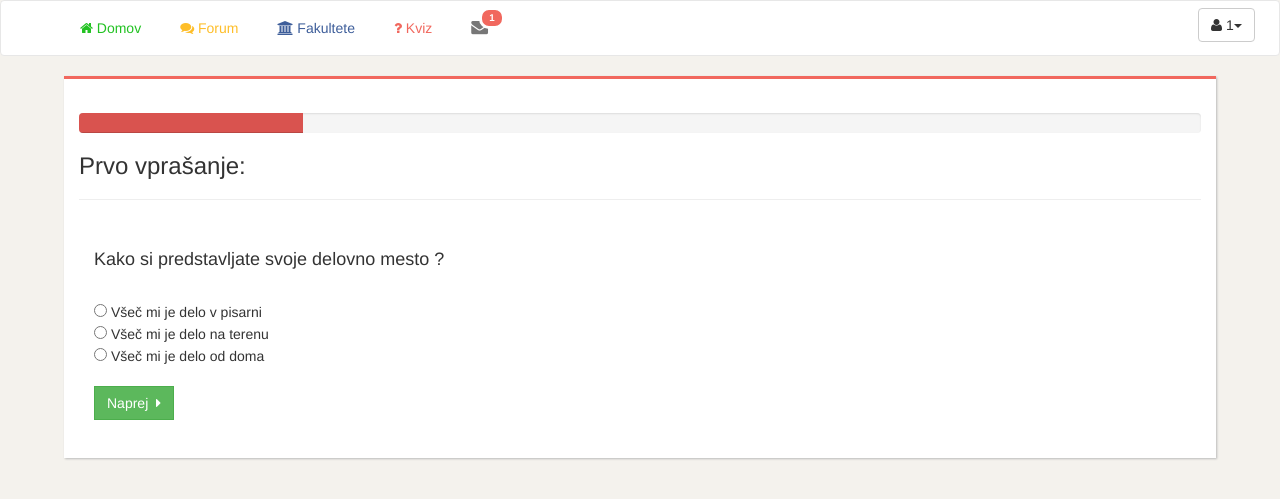
After one commit to AljazKocevar96/4-predmet-mojfaks, a PHP site: page /kviz.php?step=2 in a window 1280 px wide. The commit adds this page. Shown: the top 499 px of the page. Run offline with PHP 8.4, Linux system fonts and the light colour scheme; the visitor is signed in with stand-in values (Sample User, id 1); tables that the repository leaves empty or names only in its code hold one stand-in row (values such as "Sample post"); some libraries are stand-ins or nearby versions.

Commit message:
Dodajanje grafične podobe in modifikacije

```diff
--- a/delete_topic.php
+++ b/delete_topic.php
@@ -15,7 +15,7 @@ if($_SESSION['user_id']==$row['uporabnik_id'] || $_SESSION['admin']==1){
     $queryDEL="DELETE FROM topic WHERE uporabnik_id=".$_SESSION['user_id']." AND id=".$topicID;
     $result=  mysqli_query($link, $queryDEL);
 
-
+   header('Location: forum.php');
 
 }
 else{
--- a/header.php
+++ b/header.php
@@ -163,7 +163,7 @@ $row2=  mysqli_fetch_array($result2);
                     <li id="home" role="presentation" style="margin-right: 0.5em; "><a href="index.php" style="color: rgb(34, 194, 34);"><i class="fa fa-home" style="color: rgb(34, 194, 34);"></i> Domov</a></li>
                     <li id="forum" role="presentation" style="margin-right: 0.5em;"><a href="forum.php" style="color:#febe29;"><i class="fa fa-comments" style="color:#febe29;"></i> Forum</a></li>
                     <li id="faculty" role="presentation" style="margin-right: 0.5em;"><a href="fakultete.php" style="color:#3e5e9a;"><i class="fa fa-institution" style="color:#3e5e9a;"></i> Fakultete</a></li>
-                    <li id="kviz" role="presentation" style="margin-right: 0.5em;"><a href="#" style="color:#f1685e;"><i class="fa fa-question" style="color:#f1685e;"></i> Kviz</a></li>
+                    <li id="kviz" role="presentation" style="margin-right: 0.5em;"><a href="kviz.php" style="color:#f1685e;"><i class="fa fa-question" style="color:#f1685e;"></i> Kviz</a></li>
 
                     <li  role="presentation" style="">
                         <a href="sporocila.php" >
@@ -193,9 +193,6 @@ $row2=  mysqli_fetch_array($result2);
                                 <?php } ?>
                                 <li role="presentation"><a role="menuitem" tabindex="-1" href="profil.php" ><i class="fa fa-wrench"></i> Profil</a></li>
                                 <hr style="margin:0 1em 0 1em;">
-                                <li role="presentation"><a role="menuitem" tabindex="-1" href="#"><i class="fa fa-comment"></i> Sporočila</a></li>
-                                <li role="presentation"><a role="menuitem" tabindex="-1" href="#"><i class="fa fa-check"></i> Odločitve in rezultati</a></li>
-                                <hr style="margin:0 1em 0 1em;">
                                 <li role="presentation"><a role="menuitem" tabindex="-1" href="logOut.php"><i class="fa fa-sign-out"></i> Odjava</a></li>
 
                             </ul>
--- /dev/null
+++ b/kviz.php
@@ -0,0 +1,277 @@
+<?php
+include_once 'header.php';
+include_once 'db.php';
+include_once 'session.php';
+include_once 'funkcije.php';
+
+
+?>
+
+<div class="col-lg-12 bg">
+  <?php if (empty($_GET['step']) || $_GET['step']==1 ) { ?>
+   <!-- HEAD -->
+    <div class="progress" style="margin-top: 3%; ">
+  <div class="progress-bar progress-bar-success" role="progressbar" aria-valuenow="0" aria-valuemin="0" aria-valuemax="100" style="width: 0%">
+  </div>
+</div>
+
+    <hr>
+    <br>
+    <!-- HEAD -->
+
+    <form action="kviz.php?step=2" method="post">
+        <center>
+            <h2 style="color: #f1685e;">Pozdravljeni !</h2>
+            <br>
+            <p>V tem kvizu boste odgovarjali na vprašanja, ki se tičejo vaše študijske poti.</p>
+            <p>Predlogi so le na podlagi vaših odgovorov in ne pomenijo, da za druge šole/poklice niste primerni.</p>
+            <br><br>
+
+            <button type="submit" style="border-radius: inherit; " class="btn btn-success" >Naprej &nbsp;<i class="fa fa-caret-right"></i></button>
+        </center>
+    </form>
+  <?php } ?>
+
+
+
+ <?php if($_GET['step']==2){ ?>
+       <!-- HEAD -->
+         <div class="progress" style="margin-top: 3%; ">
+  <div class="progress-bar progress-bar-danger" role="progressbar" aria-valuenow="20" aria-valuemin="0" aria-valuemax="100" style="width: 20%">
+  </div>
+</div>
+       <h3>Prvo vprašanje: </h3>
+
+    <hr>
+    <br>
+    <div class="col-lg-12">
+        <form action="kviz.php?step=3" method="post" >
+        <h4>Kako si predstavljate svoje delovno mesto ? </h4>
+        <br>
+        <input type="radio" name="q1" value="10"/> Všeč mi je delo v pisarni<br><!-- Ekonomist -->
+        <input type="radio" name="q1" value="20"/> Všeč mi je delo na terenu<br>
+        <input type="radio" name="q1" value="30"/> Všeč mi je delo od doma<br><br><!-- Računalničar -->
+        <button type="submit"  style="border-radius: inherit; " class="btn btn-success" >Naprej &nbsp;<i class="fa fa-caret-right"></i></button>
+        </form>
+    </div>
+    <!-- HEAD -->
+ <?php } ?>
+
+    <?php if($_GET['step']==3){
+
+        $_SESSION['q1'] = $_POST['q1'];
+
+
+        ?>
+      <!-- HEAD -->
+     <div class="progress" style="margin-top: 3%; ">
+  <div class="progress-bar progress-bar-warning" role="progressbar" aria-valuenow="40" aria-valuemin="0" aria-valuemax="100" style="width: 40%">
+  </div>
+</div>
+    <h3>Drugo vprašanje: </h3>
+
+    <hr>
+    <br>
+
+    <div class="col-lg-12">
+        <form action="kviz.php?step=4" method="post" >
+        <h4>Delo kakšnega tipa vam najbolj pristoji ?</h4>
+        <br>
+        <input type="radio" name="q2" value="10"/> Všeč mi je delo z ljudmi.<br>
+        <input type="radio" name="q2" value="20"/> Rad imam živali in naravo, rad potujem in se vozim.<br>
+        <input type="radio" name="q2" value="30"/> Rad delam zase, ker me ljudje pri delu dekoncentrirajo.<br><br>
+        <button type="submit"  style="border-radius: inherit; " class="btn btn-success" >Naprej &nbsp;<i class="fa fa-caret-right"></i></button>
+        </form>
+    </div>
+
+    <?php } ?>
+
+    <?php if($_GET['step']==4){
+
+        $_SESSION['q2']=$_POST['q2'];  ?>
+
+    <!-- HEAD -->
+    <div class="col-lg-12">
+
+        <div class="progress" style="margin-top: 3%; ">
+  <div class="progress-bar progress-bar-info" role="progressbar" aria-valuenow="60" aria-valuemin="0" aria-valuemax="100" style="width: 60%">
+  </div>
+</div>
+        <h3>Tretje vprašanje: </h3>
+
+    <hr>
+    <br>
+
+    <div class="col-lg-12">
+        <form action="kviz.php?step=5" method="post" >
+        <h4>Kako prenašate pritisk s strani ljudi ?</h4>
+        <br>
+        <input type="radio" name="q3" value="10"/> S tem nimam težav. Ludi znam pomiriti in usmerjati situacijo.<br>
+        <input type="radio" name="q3" value="20"/> Na to se ne oziram.<br>
+        <input type="radio" name="q3" value="30"/> Ne maram pritiska, postanem preveč površen, sam pa sem rad natančen<br><br>
+        <button type="submit"  style="border-radius: inherit; " class="btn btn-success" >Naprej &nbsp;<i class="fa fa-caret-right"></i></button>
+        </form>
+    </div>
+
+
+    <?php } ?>
+
+      <?php if($_GET['step']==5){
+
+        $_SESSION['q3']=$_POST['q3'];  ?>
+
+    <!-- HEAD -->
+    <div class="col-lg-12">
+
+        <div class="progress" style="margin-top: 3%; ">
+  <div class="progress-bar progress-bar-success" role="progressbar" aria-valuenow="60" aria-valuemin="0" aria-valuemax="100" style="width: 80%">
+  </div>
+</div>
+       <h3>Četrto vprašanje: </h3>
+
+    <hr>
+    <br>
+
+    <div class="col-lg-12">
+        <form action="kviz.php?step=6" method="post" >
+        <h4>Če bi sodili zase kakšne vrste človek bi rekli da ste ? </h4>
+        <br>
+        <input type="radio" name="q4" value="10"/> Zelo razgledan, večstranski, preračunjljiv, dober govornik.<br>
+        <input type="radio" name="q4" value="20"/> Družaben, skuliran, rad imam naravo, rad pomagam.<br>
+        <input type="radio" name="q4" value="30"/> Zelo logičen, razmišljujoč, ustvarjalen in produktiven.<br><br>
+        <button type="submit"  style="border-radius: inherit; " class="btn btn-success" >Naprej &nbsp;<i class="fa fa-caret-right"></i></button>
+        </form>
+    </div>
+
+
+    <?php } ?>
+
+
+      <?php if($_GET['step']==6){
+
+        $_SESSION['q4']=$_POST['q4'];  ?>
+
+    <!-- HEAD -->
+    <div class="col-lg-12">
+
+        <div class="progress" style="margin-top: 3%; ">
+  <div class="progress-bar progress-bar-success" role="progressbar" aria-valuenow="60" aria-valuemin="0" aria-valuemax="100" style="width: 100%">
+  </div>
+</div>
+
+    <hr>
+    <br>
+
+
+      <?php
+
+        $rezultat=$_SESSION['q1']+$_SESSION['q2']+$_SESSION['q3']+$_SESSION['q4'];
+
+        if($rezultat>=40 && $rezultat <= 60){?>
+
+           <center>
+               <h3 style="color: #5cb85c; ">Poklic v stiku z ljudmi !</h3>
+               <p>Imate veliko kvalitet na področju dela z ljudmi saj jih obvladate.</p>
+               <p>Seveda oba veva, da vam tudi pisarna ni tuja in, da se znate tudi tam hitro znajti in opraviti kar vas čaka.</p>
+               <p>Ste človek, ki ima rad stvari pod kontrolo in obvlada pritisk. Hitro se znate prilagoditi kot, je v tem poslu tudi potrebno</p>
+               <br><br>
+               <p>Za maksimalni izkoristek vaših lastnosti vam predlagamo naslednje fakultete:</p>
+
+             <?php
+             $queryfac="SELECT * FROM fakultete ";
+             $rezultfac=  mysqli_query($link, $queryfac);
+
+             while ($rowfac=  mysqli_fetch_array($rezultfac)){
+
+                 if($rowfac['id']==6 || $rowfac['id']==29 ||$rowfac['id']==49){
+                 ?>
+
+
+
+               <a href="fakulteta.php?id=<?php echo $rowfac['id'];?>"><?php echo $rowfac['ime']  ; ?></a>&nbsp;
+
+             <?php } }?>
+
+            </center>
+      <?php  }  ?>
+
+
+
+
+
+        <?php if($rezultat>=70 && $rezultat <= 90){?>
+             <center>
+               <h3 style="color: #5cb85c; ">Terensko delo !</h3>
+               <p>Znašli bi se na terenu. Vidi se vam, da vam odgovorja delo zunaj, delo z naravo.</p>
+               <p>Pri delu se verjetno radi sprostite, ne menite se za pritiske in svoje delo opravite suvereno.</p>
+               <p>Radi pomagate kar vaše delovno mesto zahteva. Mislim, da boste s tem imeli njamajši problem.</p>
+               <br><br>
+               <p>Za maksimalni izkoristek vaših lastnosti vam predlagamo naslednje fakultete:</p>
+
+             <?php
+             $queryfac="SELECT * FROM fakultete ";
+             $rezultfac=  mysqli_query($link, $queryfac);
+
+             while ($rowfac=  mysqli_fetch_array($rezultfac)){
+
+                 if($rowfac['id']==5 || $rowfac['id']==8 ||$rowfac['id']==61){
+                 ?>
+
+
+
+               <a href="fakulteta.php?id=<?php echo $rowfac['id'];?>"><?php echo $rowfac['ime']  ; ?></a>&nbsp;
+
+             <?php } }?>
+
+            </center>
+           <?php } ?>
+
+
+
+
+
+        <?php if($rezultat>=90 && $rezultat <= 120){ ?>
+             <center>
+               <h3 style="color: #5cb85c; ">Tehnik ! </h3>
+               <p>Pri svojem delu se natančni, imate radi mir, da ste lahko skoncentrirani.</p>
+               <p>Po karakterju individualist, ki sprejme nove izzive. Nagibate se k inovativnosti in izboljšavam na področju tehnike.</p>
+               <p>Delate lahko od doma, iz pisarne, kakor koli že želite. Ne bodite pa pozni z dostavo projektov. Šef ne bo preveč vesel.</p>
+               <br><br>
+               <p>Za maksimalni izkoristek vaših lastnosti vam predlagamo naslednje fakultete:</p>
+
+             <?php
+             $queryfac="SELECT * FROM fakultete ";
+             $rezultfac=  mysqli_query($link, $queryfac);
+
+             while ($rowfac=  mysqli_fetch_array($rezultfac)){
+
+                 if($rowfac['id']==15 || $rowfac['id']==30 ||$rowfac['id']==38){
+                 ?>
+               <a href="fakulteta.php?id=<?php echo $rowfac['id'];?>"><?php echo $rowfac['ime']  ; ?></a>&nbsp;
+             <?php } }?>
+            </center>
+           <?php } ?>
+
+
+
+
+      <?php } ?>
+
+
+
+
+</div>
+
+
+<style>
+.bg{
+        border-top-style: solid ;
+        border-top-color: #f1685e;
+        background-color: white;
+        box-shadow: 1px 1px 2px #bbbbbb;
+        margin:0 auto 0 5%;
+        position:relative;
+        width: 90%;
+        padding-bottom: 3%;
+
+    }
--- a/prejeto_sporocilo.php
+++ b/prejeto_sporocilo.php
@@ -29,7 +29,7 @@ $row=  mysqli_fetch_array($result);
         <div class="col-lg-12" style="margin-left: 3%; ">
             <h4 style="color: #777;">Sporocilo</h4>
             <br>
-            <p>
+            <p style="margin-right: 5%;">
                 <?php echo $row['sporocilo'];  ?>
             </p>
         </div>
--- a/vprasanje.php
+++ b/vprasanje.php
@@ -150,7 +150,7 @@ while ($rowAnswer = mysqli_fetch_array($resultAnswer)) {
                 type: "POST",
                 data: {odgovor: $('#answer').val(), TopicId: tid, quote: AnswerTo, author: AuthorName},
                 success: function () {
-                    $("#SuccessAlert").slideDown()();
+                    $("#SuccessAlert").slideDown();
                     setTimeout(function () {
                         $("#SuccessAlert").slideUp();
                     }, 1500);
```
Also changed, not shown: index.php (+46 -10 lines), nbproject/private/private.xml (+4 -3 lines), slike/Banner.png (added), slike/Logotip.png (added), slike/Vizitka.png (added), slike/border.png (added), slike/prenos.jpg (added), slike/students_2_big.jpg (added), 5 other files.
